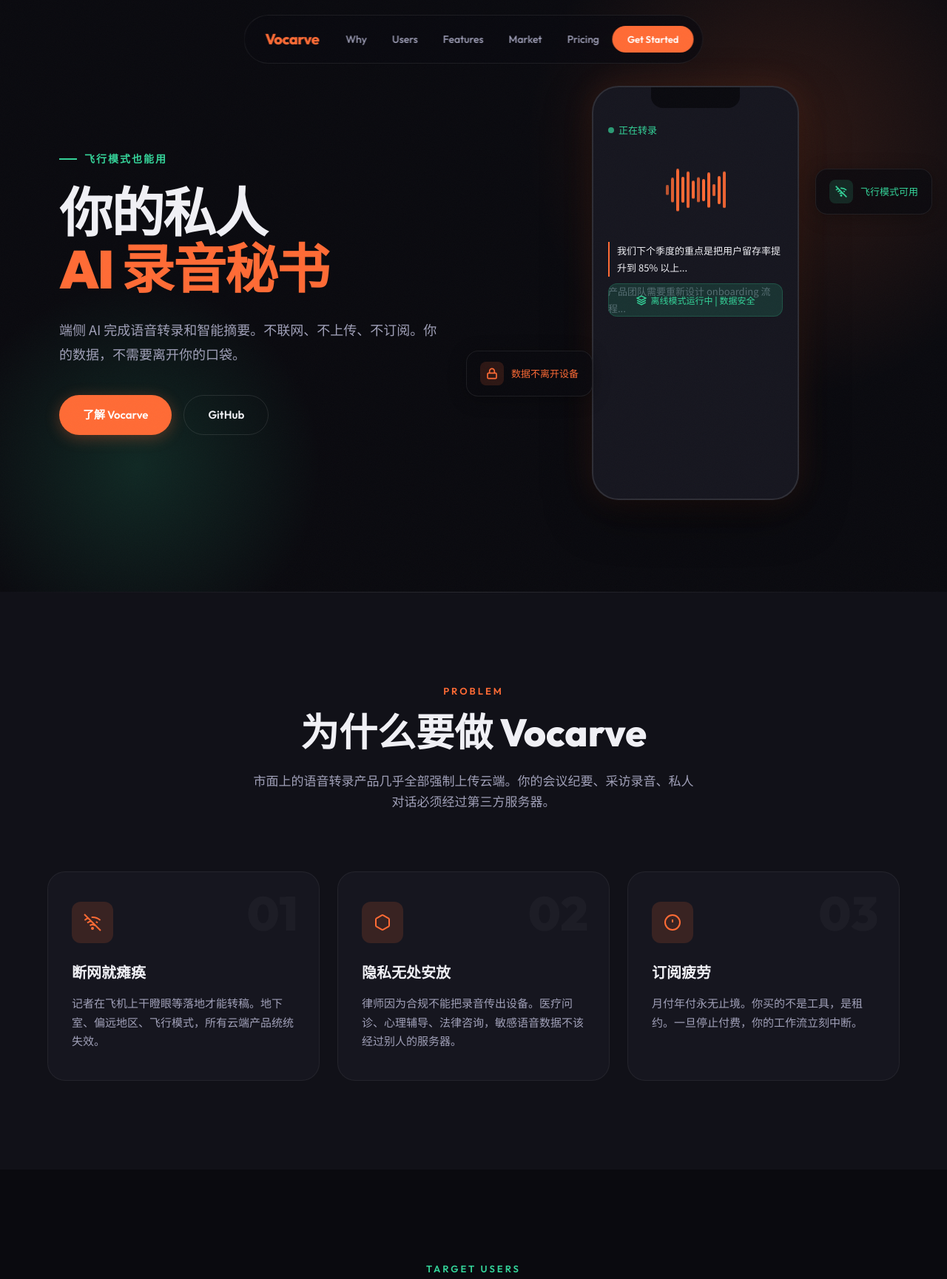
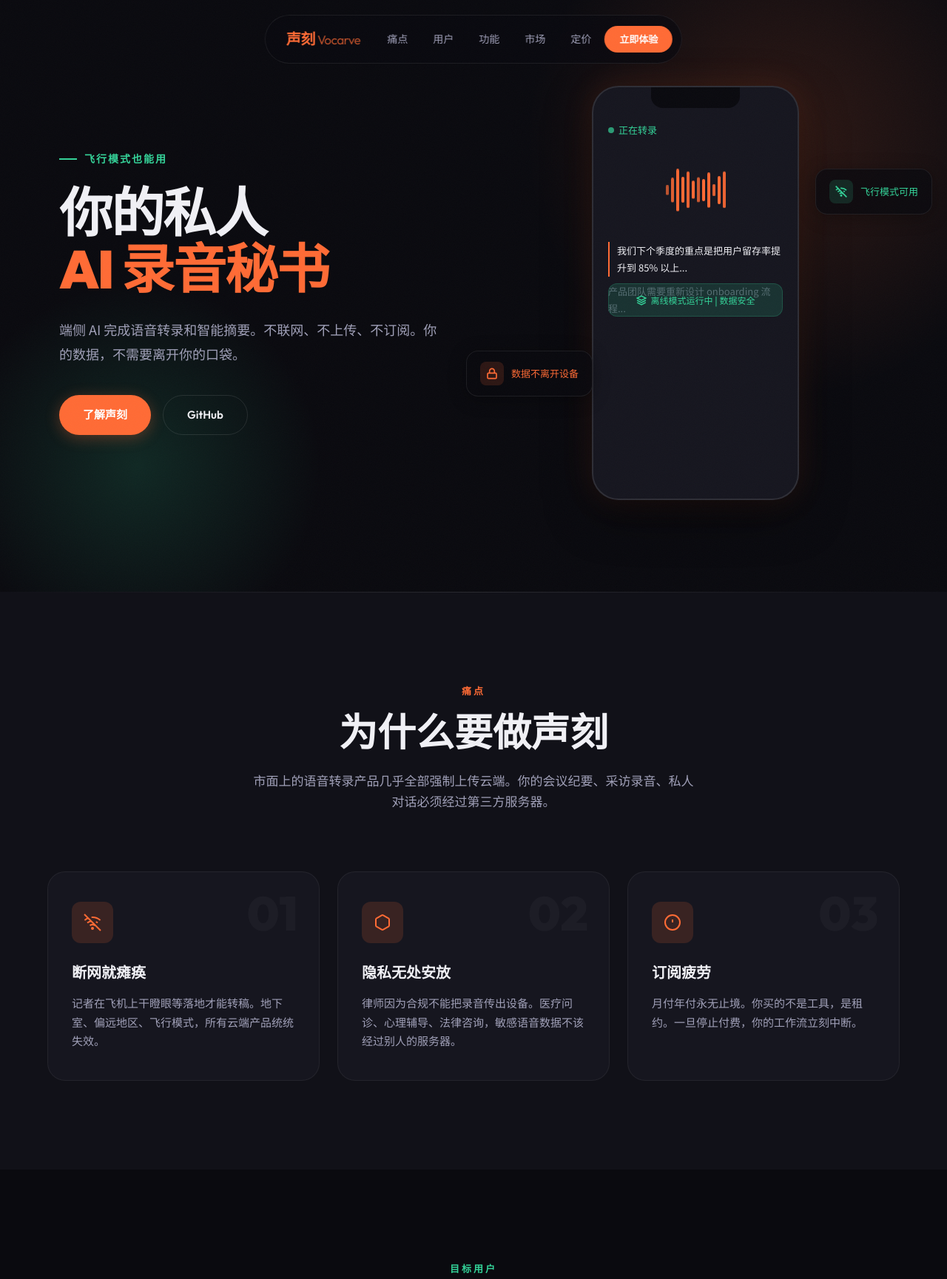
Before and after one commit to garblecode/Vocarve.com, a plain HTML site: page index.html in a window 1280 px wide. Shown: the top 1729 px of the page at 74% size. Drawn offline with nearby package versions, Linux system fonts and the light colour scheme.

Commit message:
Localize all labels to Chinese, add 声刻 branding alongside Vocarve

```diff
--- a/index.html
+++ b/index.html
@@ -1755,14 +1755,14 @@
 
 <!-- ========== NAVIGATION ========== -->
 <nav class="nav" id="nav">
-  <a href="#" class="nav-logo">Vocarve</a>
+  <a href="#" class="nav-logo">声刻 <span style="font-weight:400;opacity:0.7;font-size:0.85em">Vocarve</span></a>
   <div class="nav-links" id="navLinks">
-    <a href="#problem" class="nav-link">Why</a>
-    <a href="#users" class="nav-link">Users</a>
-    <a href="#features" class="nav-link">Features</a>
-    <a href="#market" class="nav-link">Market</a>
-    <a href="#pricing" class="nav-link">Pricing</a>
-    <a href="#cta" class="nav-cta">Get Started</a>
+    <a href="#problem" class="nav-link">痛点</a>
+    <a href="#users" class="nav-link">用户</a>
+    <a href="#features" class="nav-link">功能</a>
+    <a href="#market" class="nav-link">市场</a>
+    <a href="#pricing" class="nav-link">定价</a>
+    <a href="#cta" class="nav-cta">立即体验</a>
   </div>
   <button class="nav-toggle" id="navToggle" aria-label="Toggle navigation">
     <svg width="24" height="24" viewBox="0 0 24 24" fill="none" stroke="currentColor" stroke-width="2" stroke-linecap="round"><line x1="3" y1="6" x2="21" y2="6"/><line x1="3" y1="12" x2="21" y2="12"/><line x1="3" y1="18" x2="21" y2="18"/></svg>
@@ -1782,7 +1782,7 @@
           端侧 AI 完成语音转录和智能摘要。不联网、不上传、不订阅。你的数据，不需要离开你的口袋。
         </p>
         <div class="hero-actions">
-          <a href="#cta" class="btn btn-primary">了解 Vocarve</a>
+          <a href="#cta" class="btn btn-primary">了解声刻</a>
           <a href="https://github.com/garblecode/Vocarve.com" target="_blank" class="btn btn-secondary">GitHub</a>
         </div>
       </div>
@@ -1827,8 +1827,8 @@
 <section class="problem section" id="problem">
   <div class="container">
     <div class="problem-header">
-      <span class="section-label">Problem</span>
-      <h2 class="section-title reveal">为什么要做 Vocarve</h2>
+      <span class="section-label">痛点</span>
+      <h2 class="section-title reveal">为什么要做声刻</h2>
       <p class="section-desc reveal">市面上的语音转录产品几乎全部强制上传云端。你的会议纪要、采访录音、私人对话必须经过第三方服务器。</p>
     </div>
     <div class="problem-grid">
@@ -1864,7 +1864,7 @@
 <section class="users section" id="users">
   <div class="container">
     <div class="users-header">
-      <span class="section-label green">Target Users</span>
+      <span class="section-label green">目标用户</span>
       <h2 class="section-title reveal">为谁而做</h2>
       <p class="section-desc reveal">四类核心用户群体，每一个都有真实且迫切的痛点。</p>
     </div>
@@ -1954,7 +1954,7 @@
 <section class="features section" id="features">
   <div class="container">
     <div class="features-header">
-      <span class="section-label green">Core Features</span>
+      <span class="section-label green">核心功能</span>
       <h2 class="section-title reveal">核心功能</h2>
       <p class="section-desc reveal">每一个功能都围绕"离线优先、隐私安全"设计。</p>
     </div>
@@ -2089,7 +2089,7 @@
 <section class="market section" id="market">
   <div class="container">
     <div class="market-header">
-      <span class="section-label green">Market Insight</span>
+      <span class="section-label green">市场洞察</span>
       <h2 class="section-title reveal">市场机会</h2>
       <p class="section-desc reveal">语音 AI 市场正在爆发，而离线隐私赛道几乎是空白。</p>
     </div>
@@ -2213,7 +2213,7 @@
 <section class="pricing section" id="pricing">
   <div class="container">
     <div class="pricing-header">
-      <span class="section-label green">Pricing</span>
+      <span class="section-label green">定价</span>
       <h2 class="section-title reveal">简单透明的定价</h2>
       <p class="section-desc reveal">没有隐藏费用，没有自动续费，没有套路。</p>
     </div>
@@ -2226,7 +2226,7 @@
         </div>
         <ul class="pricing-features">
           <li>实时语音转录</li>
-          <li>支持 6 种语言</li>
+          <li>支持 1 种语言</li>
           <li>基础文本导出</li>
           <li>离线使用</li>
           <li>iOS / Android 双平台</li>
@@ -2274,10 +2274,10 @@
   <div class="container">
     <div class="cta-inner reveal-scale">
       <h2 class="cta-title">准备好让你的数据<br>留在自己的口袋里了吗</h2>
-      <p class="cta-desc">Vocarve 正在开发中。关注我们的进展，成为第一批体验端侧 AI 录音秘书的用户。</p>
+      <p class="cta-desc">声刻 Vocarve 正在开发中。关注我们的进展，成为第一批体验端侧 AI 录音秘书的用户。</p>
       <div class="cta-actions">
-        <a href="https://github.com/garblecode/Vocarve.com" target="_blank" class="btn btn-primary">GitHub Star</a>
-        <a href="https://vocarve.com" target="_blank" class="btn btn-green">访问 Vocarve.com</a>
+        <a href="https://github.com/garblecode/Vocarve.com" target="_blank" class="btn btn-primary">GitHub 关注</a>
+        <a href="https://vocarve.com" target="_blank" class="btn btn-green">访问官网</a>
       </div>
     </div>
   </div>
@@ -2288,7 +2288,7 @@
   <div class="container">
     <div class="footer-inner">
       <div class="footer-brand">
-        <span class="footer-logo">Vocarve</span>
+        <span class="footer-logo">声刻 <span style="font-weight:400;opacity:0.7;font-size:0.85em">Vocarve</span></span>
         <span class="footer-tagline">你的私人 AI 录音秘书</span>
       </div>
       <div class="footer-links">
@@ -2296,7 +2296,7 @@
         <a href="https://vocarve.com" target="_blank">Vocarve.com</a>
       </div>
       <div class="footer-copy">
-        &copy; 2025 Vocarve. All rights reserved.
+        &copy; 2026 Vocarve. All rights reserved.
       </div>
     </div>
   </div>
```
